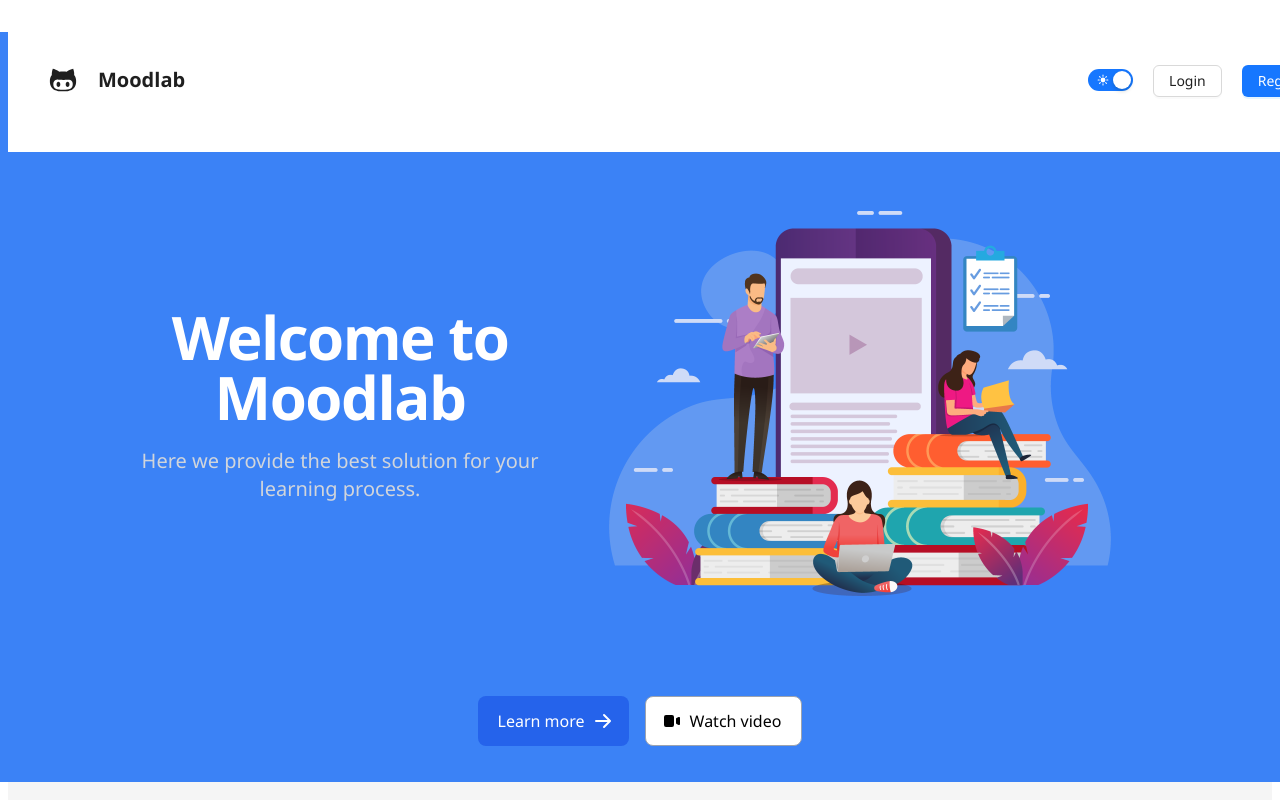
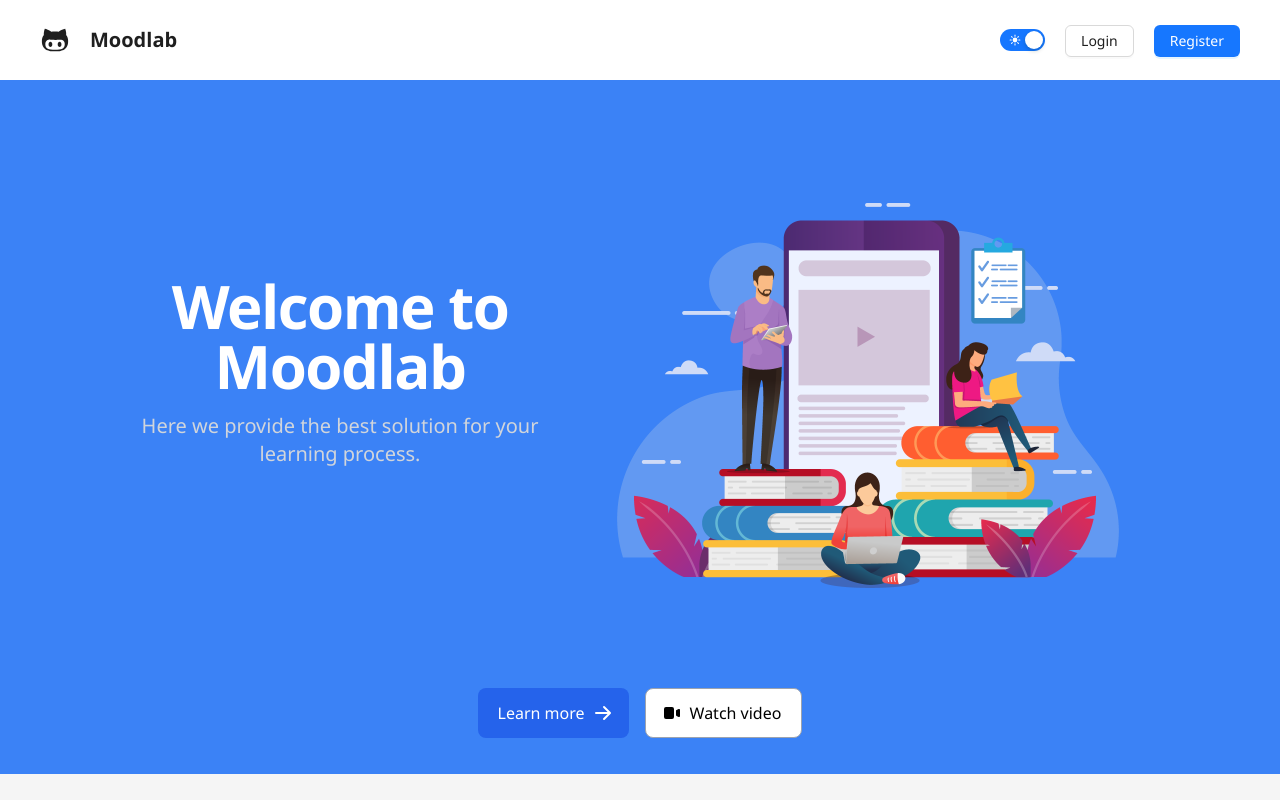
Before and after one commit to dang252/Adv-web-dev-Moodlab, a React (Vite) app in the folder client/: page / in a window 1280 px wide. Shown: the top 800 px of the page. Built offline with nearby package versions, Linux system fonts and the light colour scheme.

Commit message:
fix login loading

```diff
--- a/client/src/index.css
+++ b/client/src/index.css
@@ -3,9 +3,9 @@
 @tailwind utilities;
 
 * {
-  /* margin: 0;
+  margin: 0;
   padding: 0;
-  box-sizing: border-box; */
+  box-sizing: border-box;
   font-family: "Segoe UI", Tahoma, Geneva, Verdana, sans-serif;
 }
 
@@ -17,7 +17,7 @@
 /* Track */
 ::-webkit-scrollbar-track {
   background: #f1f1f1;
-  @apply bg-light-bg
+  @apply bg-light-bg;
 }
 
 /* Handle */
--- a/client/src/pages/Login.tsx
+++ b/client/src/pages/Login.tsx
@@ -15,9 +15,7 @@ import { getUser, loginAccount } from "../redux/reducers/user.reducer";
 import { useAppDispatch } from "../redux/hooks";
 import { UserAccount } from "../types/user";
 import { toast } from "react-toastify";
-import LoadingModal from "../components/LoadingModal";
-
-
+// import LoadingModal from "../components/LoadingModal";
 
 const { Header, Content } = Layout;
 
@@ -88,12 +86,11 @@ const Login = (props: PropType) => {
 
       await dispathAsync(loginAccount(UserAccount)).unwrap();
       await dispathAsync(getUser()).unwrap();
-      toast.success("Login successfully")
-      navigate("/dashboard")
-    }
-    catch (err){
-      console.log("login failed", err)
-      toast.error("Login failed! please try again later")
+      toast.success("Login successfully");
+      navigate("/dashboard");
+    } catch (err) {
+      console.log("login failed", err);
+      toast.error("Login failed! please try again later");
     }
   };
 
@@ -192,7 +189,7 @@ const Login = (props: PropType) => {
           </div>
         </Content>
       </Layout>
-      <LoadingModal/>
+      {/* <LoadingModal/> */}
     </>
   );
 };
```
Also changed, not shown: 1 other file (tests, documents, lock files or other folders).
